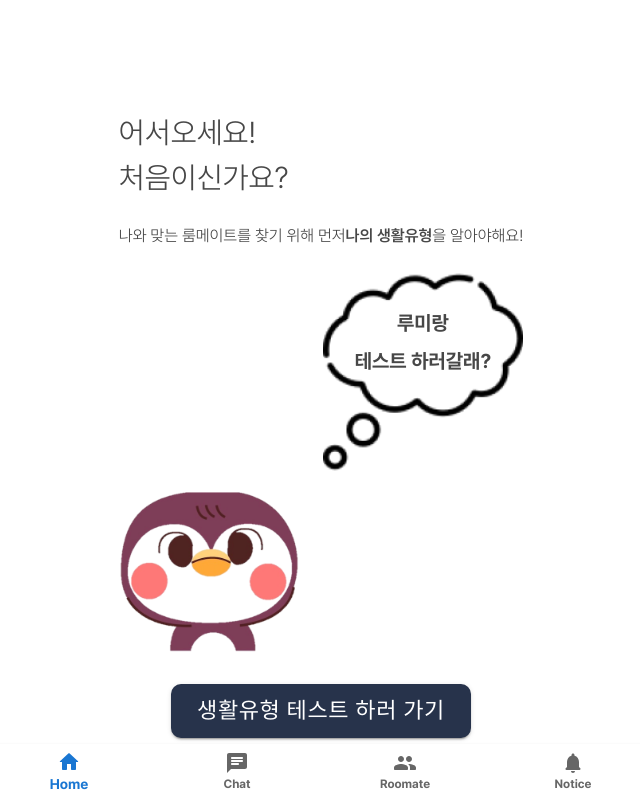
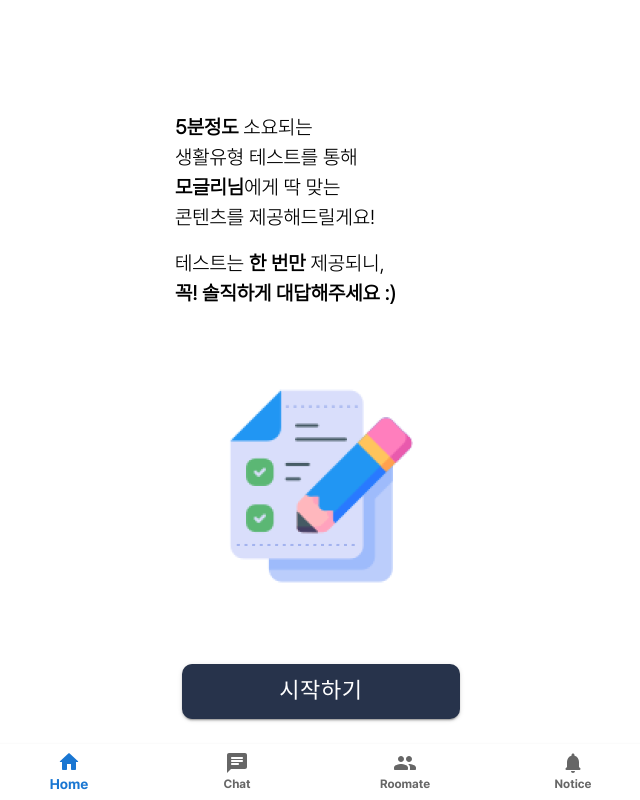
Before and after one commit to causyj/Roomate-FE, a React (Create React App) app: page /testpage in a window 1280 px wide. Both pictures are taken after a click on the button "생활유형 테스트 하러 가기". Shown: the whole page, without its empty margins (319-959 px from the left). Built offline with nearby package versions, Linux system fonts and the light colour scheme.

Commit message:
Update TestPageIntro.tsx: complete Intro page 1&2 and connection

```diff
--- a/src/components/common/Button.tsx
+++ b/src/components/common/Button.tsx
@@ -9,7 +9,7 @@ const ColorButton = styled(MUIButton)<ButtonProps>(({ theme }) => ({
       backgroundColor: '#27334B',
     },
     padding: '8px',
-    width: '300px',
+    width: '95%',
     fontFamily: 'Pretendard',
     borderRadius : '10px'
   }));
--- a/src/components/layout/Layout.tsx
+++ b/src/components/layout/Layout.tsx
@@ -2,7 +2,7 @@ import styled from "styled-components";
 
 export function BaseLayout({ children }: React.PropsWithChildren<{}>): React.ReactElement {
     return (
-        <main className="min-h-screen max-h-screen h-screen w-full p-12 bg-white flex items-center justify-center base-font-color">
+        <main className="min-h-screen max-h-screen h-screen w-full p-12 bg-white flex items-start justify-center marker:base-font-color">
              {children}
         </main>
     )
--- a/src/pages/testpage/TestPage.tsx
+++ b/src/pages/testpage/TestPage.tsx
@@ -4,6 +4,7 @@ export function TestPage() {
     return (
        <div>
          <TestPageIntro/>
+
        </div>
     )
 }
--- a/src/pages/testpage/TestPageIntro.tsx
+++ b/src/pages/testpage/TestPageIntro.tsx
@@ -1,6 +1,36 @@
+import { useState } from "react"
 import { Button } from "../../components/common"
+import { Link } from "react-router-dom"
+const GoToTest2 = () => {
+    return(
+        <div>
+            <div className="mt-16 text-xl">
+            <div>
+                <span className="font-bold">5분정도</span> 소요되는
+            </div>
+            생활유형 테스트를 통해
+            <div>
+                <span className="font-bold">모글리님</span>에게 딱 맞는
+            </div>
+            콘텐츠를 제공해드릴게요!
+            <div className="mt-4">
+                테스트는 <span className="font-bold">한 번만 </span>제공되니,
+            </div>
+            <span className="font-bold">꼭! 솔직하게 대답해주세요 :) </span>
+            </div>
+            <div className="p-12 mt-8">
+                <img src={process.env.PUBLIC_URL + '/test.png'} alt="testpaper"/>
+            </div>
+            <Link to='/testpage'>
+                <div className="flex items-center justify-center mt-8">
+                    <Button buttonText="시작하기" />
+                </div>
+            </Link>
+        </div>
 
-const GoToTest = () => {
+    )
+}
+const GoToTest = ({ onClick }: { onClick: () => void }) => {
     return(
         <div className="flex flex-col ">
             <div className=" text-3xl mt-12 mb-6">
@@ -22,14 +52,20 @@ const GoToTest = () => {
             <div>
                 <img src={process.env.PUBLIC_URL + '/roomie.png'} alt="Roomie" style={{width : '180px'}} />
             </div>
-            <div className="flex items-center justify-center mt-8"><Button buttonText="생활유형 테스트 하러 가기"/></div>
+            <div onClick={onClick} className="flex items-center justify-center mt-8">
+                <Button buttonText="생활유형 테스트 하러 가기" />
+            </div>
         </div>
     )
 }
 export default function TestPageIntro() {
+    const [value, setValue] = useState(false);
+    const onClicked = () =>{
+        setValue(true);
+    }
     return (
         <div>
-            <GoToTest/>
+            {value ? <GoToTest2 /> : <GoToTest onClick={onClicked} />}
         </div>
     )
 }
```
Also changed, not shown: public/test.png (added).
